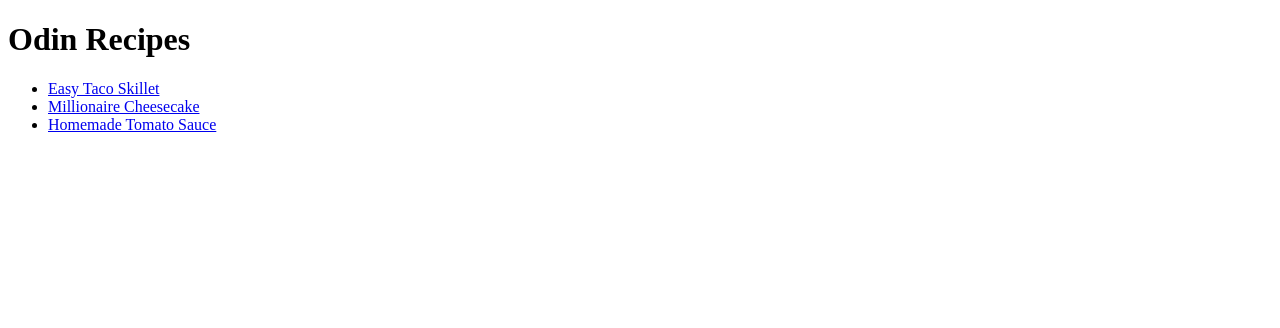
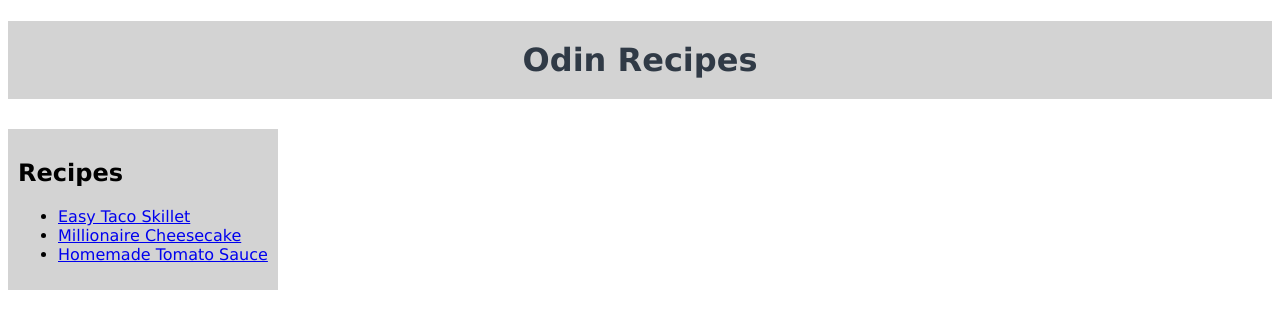
Before and after one commit to notehvihn/odin-recipes, a plain HTML site: page index.html in a window 1280 px wide. Drawn offline with Linux system fonts and the light colour scheme.

Commit message:
Made style changes to website

```diff
--- a/index.html
+++ b/index.html
@@ -5,17 +5,22 @@
         <meta charset="UTF-8">
         <meta lang="en">
 
+        <link rel="stylesheet" href="style.css">
+
         <title>Recipes</title>
     </head>
 
     <body>
-        <h1>Odin Recipes</h1>
+        <h1 id="title">Odin Recipes</h1>
 
+        <div class="recipes">
+            <h2>Recipes</h2>
             <ul>
                 <li><a href="./recipes/taco_skillet.html">Easy Taco Skillet</a></li>
                 <li><a href="./recipes/cheesecake_salad.html">Millionaire
                     Cheesecake</a></li>
                 <li><a href="./recipes/tomato_sauce.html">Homemade Tomato Sauce</a></li>
             </ul>
+        </div>
     </body>
 </html>
--- /dev/null
+++ b/style.css
@@ -0,0 +1,19 @@
+* {
+    font-family: Verdana, Geneva, Tahoma, sans-serif;
+}
+
+#title {
+    background-color: lightgray;
+    text-align: center;
+    padding: 20px;
+    margin-bottom: 20px;
+    color: rgb(48, 58, 70);
+    width: auto;
+}
+
+.recipes {
+    background-color: lightgray;
+    padding: 10px;
+    margin: 30px 0px;
+    width: fit-content;
+}
```
Lines whose indentation alone changed are shown as unchanged.
